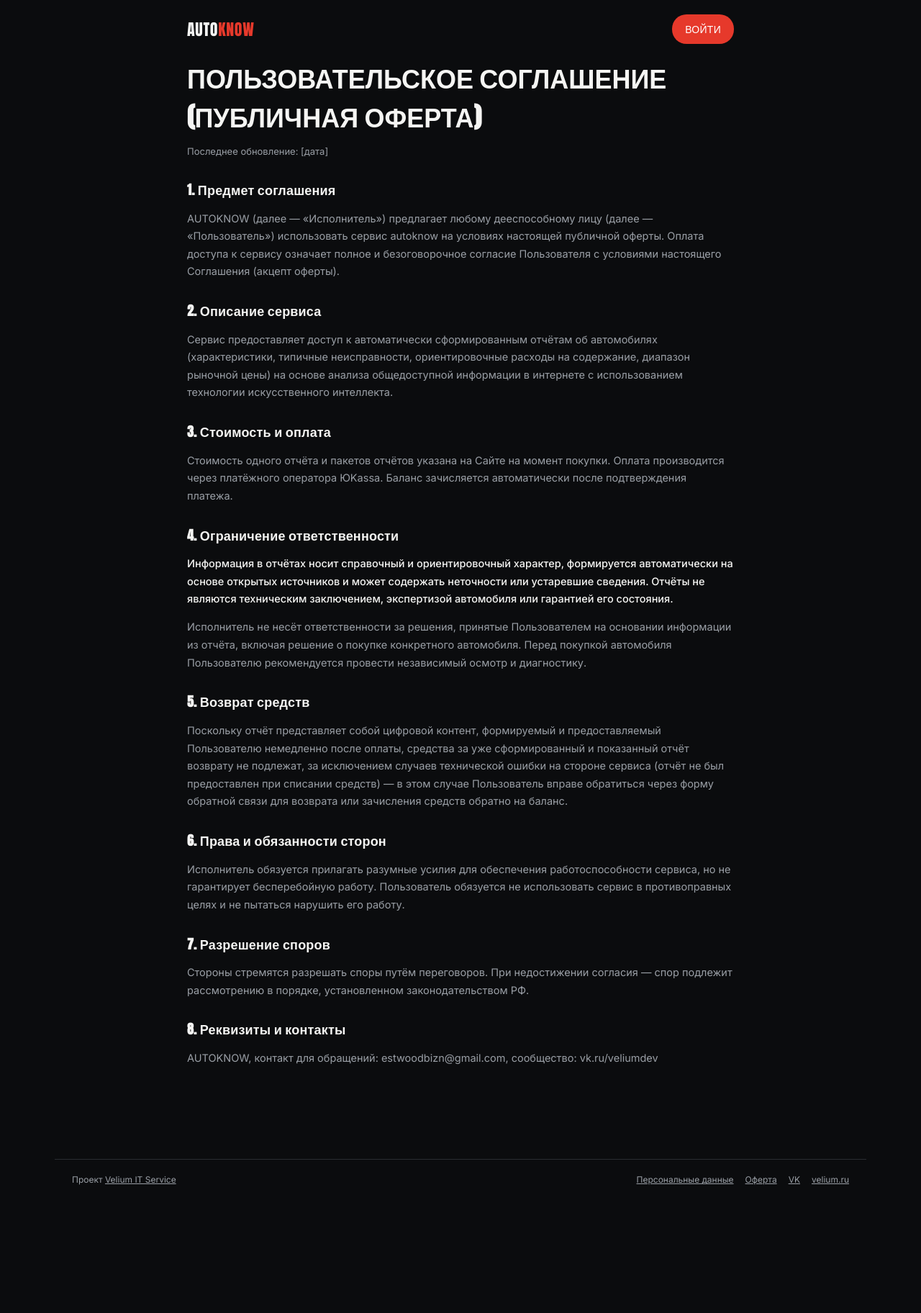
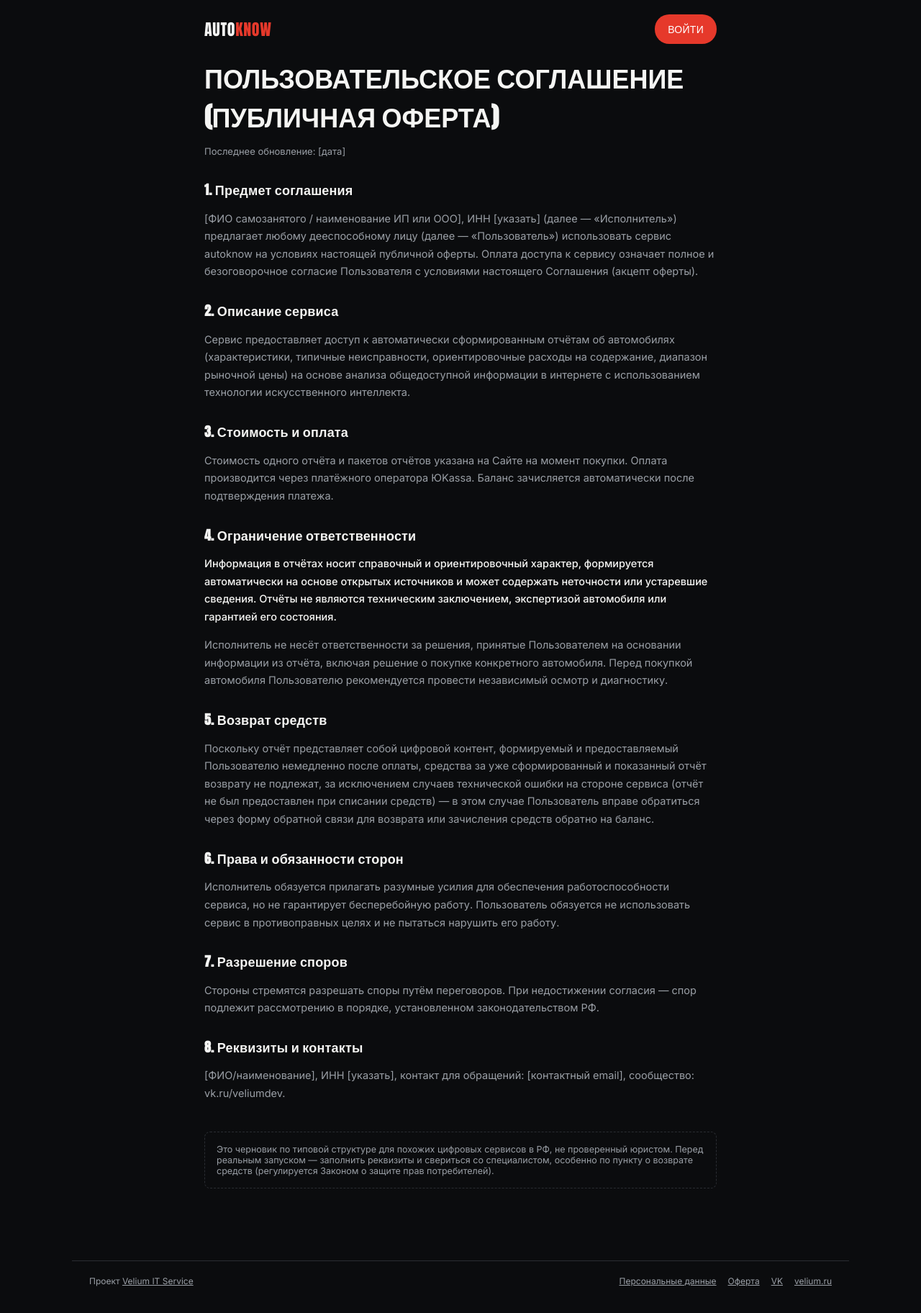
Before and after one commit to COLOMBO72/autoknow, a Next.js app in the folder frontend/: page /terms in a window 1280 px wide. Shown: the top 1824 px of the page at 72% size. Before the commit the page ends 1686 px from the top, so only its background shows below. Built offline with nearby package versions, Linux system fonts and the light colour scheme; no server answers.

Commit message:
fixed mobile res

```diff
--- a/frontend/app/compare/page.js
+++ b/frontend/app/compare/page.js
@@ -74,6 +74,7 @@ export default function ComparePage() {
   const shell = (children) => (
     <div style={{ minHeight: '100vh', background: `linear-gradient(180deg, ${tokens.bgGradientTop} 0%, ${tokens.bg} 380px)`, color: tokens.ink, fontFamily: "'Inter', sans-serif" }}>
       <style>{`
+        @media (max-width: 768px) { .ak-scroll-hint { display: block !important; } }
         .ak-link { color: ${tokens.inkSoft}; text-decoration: none; font-size: 13px; }
         .ak-link:hover { color: ${tokens.ink}; }
         .ak-remove { transition: color 0.15s ease; }
@@ -115,7 +116,8 @@ export default function ComparePage() {
     <>
       <a href="/" className="ak-link" style={{ display: 'inline-block', margin: '20px 0 16px' }}>← Назад к выбору</a>
       <h1 style={{ fontFamily: "'Anton', sans-serif", fontSize: 'clamp(28px, 4.5vw, 42px)', margin: '0 0 6px' }}>СРАВНЕНИЕ</h1>
-      <p style={{ fontSize: 14, color: tokens.inkSoft, margin: '0 0 28px' }}>{cars.length} машины · до 5 в одном сравнении</p>
+      <p style={{ fontSize: 14, color: tokens.inkSoft, margin: '0 0 8px' }}>{cars.length} машины · до 5 в одном сравнении</p>
+      <p className="ak-scroll-hint" style={{ fontSize: 12, color: tokens.inkSoft, margin: '0 0 20px', display: 'none' }}>← листай таблицу в сторону →</p>
 
       <div className="ak-scroll">
         <div style={{ display: 'grid', gridTemplateColumns: `180px repeat(${cars.length}, minmax(180px, 1fr))`, minWidth: 180 + cars.length * 180, gap: 10 }}>
--- a/frontend/app/layout.js
+++ b/frontend/app/layout.js
@@ -14,11 +14,32 @@ export const metadata = {
   },
 };
 
+export const viewport = {
+  width: 'device-width',
+  initialScale: 1,
+};
+
 export default function RootLayout({ children }) {
   return (
     <html lang="ru">
       <head>
         <link rel="stylesheet" href={FONT_IMPORT_URL} />
+        <style>{`
+          /* Без этого паддинг у любого элемента с width:100% добавляется
+             ПОВЕРХ 100% ширины родителя — на узких экранах это ломает
+             вёрстку почти везде, где есть формы (то есть почти на каждой
+             странице сайта). Один global-reset чинит это разом. */
+          *, *::before, *::after { box-sizing: border-box; }
+          html, body { overflow-x: hidden; max-width: 100%; }
+
+          /* Шрифт полей ввода меньше 16px заставляет iOS Safari
+             непроизвольно зумить страницу при тапе в поле — раздражает
+             и выглядит как "всё сломано". Поднимаем только на мобильных,
+             чтобы не менять вид на десктопе. */
+          @media (max-width: 768px) {
+            input, select, textarea { font-size: 16px !important; }
+          }
+        `}</style>
       </head>
       <body style={{ margin: 0, background: '#0B0C0E' }}>{children}</body>
     </html>
--- a/frontend/app/terms/page.js
+++ b/frontend/app/terms/page.js
@@ -1,138 +1,96 @@
-import { tokens } from "../../lib/tokens";
-import SiteFooter from "../../components/SiteFooter";
-import SiteHeader from "../../components/SiteHeader";
+import { tokens } from '../../lib/tokens';
+import SiteFooter from '../../components/SiteFooter';
+import SiteHeader from '../../components/SiteHeader';
 
 export const metadata = {
-  title: "Пользовательское соглашение | autoknow",
+  title: 'Пользовательское соглашение | autoknow',
   robots: { index: true, follow: true },
 };
 
 function Section({ n, title, children }) {
   return (
     <section style={{ marginBottom: 28 }}>
-      <h2
-        style={{
-          fontFamily: "'Anton', sans-serif",
-          fontSize: 18,
-          letterSpacing: "0.01em",
-          margin: "0 0 10px",
-          color: tokens.ink,
-        }}
-      >
+      <h2 style={{ fontFamily: "'Anton', sans-serif", fontSize: 18, letterSpacing: '0.01em', margin: '0 0 10px', color: tokens.ink }}>
         {n}. {title}
       </h2>
-      <div style={{ fontSize: 14.5, lineHeight: 1.7, color: tokens.inkSoft }}>
-        {children}
-      </div>
+      <div style={{ fontSize: 14.5, lineHeight: 1.7, color: tokens.inkSoft }}>{children}</div>
     </section>
   );
 }
 
 export default function TermsPage() {
   return (
-    <div
-      style={{
-        minHeight: "100vh",
-        background: tokens.bg,
-        color: tokens.ink,
-        fontFamily: "'Inter', sans-serif",
-      }}
-    >
+    <div style={{ minHeight: '100vh', background: tokens.bg, color: tokens.ink, fontFamily: "'Inter', sans-serif" }}>
       <SiteHeader maxWidth={760} />
-      <main style={{ maxWidth: 760, margin: "0 auto", padding: "0 24px 60px" }}>
-        <h1
-          style={{
-            fontFamily: "'Anton', sans-serif",
-            fontSize: "clamp(26px, 4vw, 36px)",
-            margin: "0 0 8px",
-          }}
-        >
+      <main style={{ maxWidth: 760, margin: '0 auto', padding: '0 24px 60px' }}>
+        <h1 style={{ fontFamily: "'Anton', sans-serif", fontSize: 'clamp(26px, 4vw, 36px)', margin: '0 0 8px' }}>
           ПОЛЬЗОВАТЕЛЬСКОЕ СОГЛАШЕНИЕ (ПУБЛИЧНАЯ ОФЕРТА)
         </h1>
-        <p style={{ fontSize: 13, color: tokens.inkSoft, marginBottom: 32 }}>
-          Последнее обновление: [дата]
-        </p>
+        <p style={{ fontSize: 13, color: tokens.inkSoft, marginBottom: 32 }}>Последнее обновление: [дата]</p>
 
         <Section n={1} title="Предмет соглашения">
           <p>
-            AUTOKNOW (далее — «Исполнитель») предлагает любому дееспособному
-            лицу (далее — «Пользователь») использовать сервис autoknow на
-            условиях настоящей публичной оферты. Оплата доступа к сервису
-            означает полное и безоговорочное согласие Пользователя с условиями
-            настоящего Соглашения (акцепт оферты).
+            [ФИО самозанятого / наименование ИП или ООО], ИНН [указать] (далее — «Исполнитель»)
+            предлагает любому дееспособному лицу (далее — «Пользователь») использовать сервис autoknow
+            на условиях настоящей публичной оферты. Оплата доступа к сервису означает полное и
+            безоговорочное согласие Пользователя с условиями настоящего Соглашения (акцепт оферты).
           </p>
         </Section>
 
         <Section n={2} title="Описание сервиса">
           <p>
-            Сервис предоставляет доступ к автоматически сформированным отчётам
-            об автомобилях (характеристики, типичные неисправности,
-            ориентировочные расходы на содержание, диапазон рыночной цены) на
-            основе анализа общедоступной информации в интернете с использованием
+            Сервис предоставляет доступ к автоматически сформированным отчётам об автомобилях
+            (характеристики, типичные неисправности, ориентировочные расходы на содержание, диапазон
+            рыночной цены) на основе анализа общедоступной информации в интернете с использованием
             технологии искусственного интеллекта.
           </p>
         </Section>
 
         <Section n={3} title="Стоимость и оплата">
-          <p>
-            Стоимость одного отчёта и пакетов отчётов указана на Сайте на момент
-            покупки. Оплата производится через платёжного оператора ЮKassa.
-            Баланс зачисляется автоматически после подтверждения платежа.
-          </p>
+          <p>Стоимость одного отчёта и пакетов отчётов указана на Сайте на момент покупки. Оплата производится через платёжного оператора ЮKassa. Баланс зачисляется автоматически после подтверждения платежа.</p>
         </Section>
 
-        <Section n={4} title="Ограничение ответственности">
+        <Section n={4} title="Ограничение ответственности" >
           <p style={{ color: tokens.ink, fontWeight: 500 }}>
-            Информация в отчётах носит справочный и ориентировочный характер,
-            формируется автоматически на основе открытых источников и может
-            содержать неточности или устаревшие сведения. Отчёты не являются
-            техническим заключением, экспертизой автомобиля или гарантией его
-            состояния.
+            Информация в отчётах носит справочный и ориентировочный характер, формируется
+            автоматически на основе открытых источников и может содержать неточности или устаревшие
+            сведения. Отчёты не являются техническим заключением, экспертизой автомобиля или гарантией
+            его состояния.
           </p>
           <p style={{ marginTop: 10 }}>
-            Исполнитель не несёт ответственности за решения, принятые
-            Пользователем на основании информации из отчёта, включая решение о
-            покупке конкретного автомобиля. Перед покупкой автомобиля
-            Пользователю рекомендуется провести независимый осмотр и
-            диагностику.
+            Исполнитель не несёт ответственности за решения, принятые Пользователем на основании
+            информации из отчёта, включая решение о покупке конкретного автомобиля. Перед покупкой
+            автомобиля Пользователю рекомендуется провести независимый осмотр и диагностику.
           </p>
         </Section>
 
         <Section n={5} title="Возврат средств">
           <p>
-            Поскольку отчёт представляет собой цифровой контент, формируемый и
-            предоставляемый Пользователю немедленно после оплаты, средства за
-            уже сформированный и показанный отчёт возврату не подлежат, за
-            исключением случаев технической ошибки на стороне сервиса (отчёт не
-            был предоставлен при списании средств) — в этом случае Пользователь
-            вправе обратиться через форму обратной связи для возврата или
-            зачисления средств обратно на баланс.
+            Поскольку отчёт представляет собой цифровой контент, формируемый и предоставляемый
+            Пользователю немедленно после оплаты, средства за уже сформированный и показанный отчёт
+            возврату не подлежат, за исключением случаев технической ошибки на стороне сервиса (отчёт
+            не был предоставлен при списании средств) — в этом случае Пользователь вправе обратиться
+            через форму обратной связи для возврата или зачисления средств обратно на баланс.
           </p>
         </Section>
 
         <Section n={6} title="Права и обязанности сторон">
-          <p>
-            Исполнитель обязуется прилагать разумные усилия для обеспечения
-            работоспособности сервиса, но не гарантирует бесперебойную работу.
-            Пользователь обязуется не использовать сервис в противоправных целях
-            и не пытаться нарушить его работу.
-          </p>
+          <p>Исполнитель обязуется прилагать разумные усилия для обеспечения работоспособности сервиса, но не гарантирует бесперебойную работу. Пользователь обязуется не использовать сервис в противоправных целях и не пытаться нарушить его работу.</p>
         </Section>
 
         <Section n={7} title="Разрешение споров">
-          <p>
-            Стороны стремятся разрешать споры путём переговоров. При
-            недостижении согласия — спор подлежит рассмотрению в порядке,
-            установленном законодательством РФ.
-          </p>
+          <p>Стороны стремятся разрешать споры путём переговоров. При недостижении согласия — спор подлежит рассмотрению в порядке, установленном законодательством РФ.</p>
         </Section>
 
         <Section n={8} title="Реквизиты и контакты">
-          <p>
-            AUTOKNOW, контакт для обращений: estwoodbizn@gmail.com, сообщество:
-            vk.ru/veliumdev
-          </p>
+          <p>[ФИО/наименование], ИНН [указать], контакт для обращений: [контактный email], сообщество: vk.ru/veliumdev.</p>
         </Section>
+
+        <div style={{ marginTop: 40, padding: 16, border: `1px dashed ${tokens.line}`, borderRadius: 8, fontSize: 12.5, color: tokens.inkSoft }}>
+          Это черновик по типовой структуре для похожих цифровых сервисов в РФ, не проверенный юристом.
+          Перед реальным запуском — заполнить реквизиты и свериться со специалистом, особенно по пункту
+          о возврате средств (регулируется Законом о защите прав потребителей).
+        </div>
       </main>
       <SiteFooter />
     </div>
--- a/frontend/components/SiteHeader.jsx
+++ b/frontend/components/SiteHeader.jsx
@@ -42,7 +42,7 @@ export default function SiteHeader({ maxWidth = 1080 }) {
           {loggedIn ? (
             <a
               href="/account"
-              style={{ fontFamily: "'Inter', sans-serif", fontSize: 13, color: tokens.ink, border: `1px solid ${tokens.line}`, borderRadius: 20, padding: '9px 16px', textDecoration: 'none' }}
+              style={{ fontFamily: "'Inter', sans-serif", fontSize: 13, color: tokens.ink, border: `1px solid ${tokens.line}`, borderRadius: 20, padding: '9px 16px', textDecoration: 'none', maxWidth: '45vw', overflow: 'hidden', textOverflow: 'ellipsis', whiteSpace: 'nowrap' }}
             >
               {email}
             </a>
```
Also changed, not shown: frontend/app/page.js (+6 -2 lines), frontend/app/privacy/page.js (+32 -84 lines), 1 other file (tests, documents, lock files or other folders).
